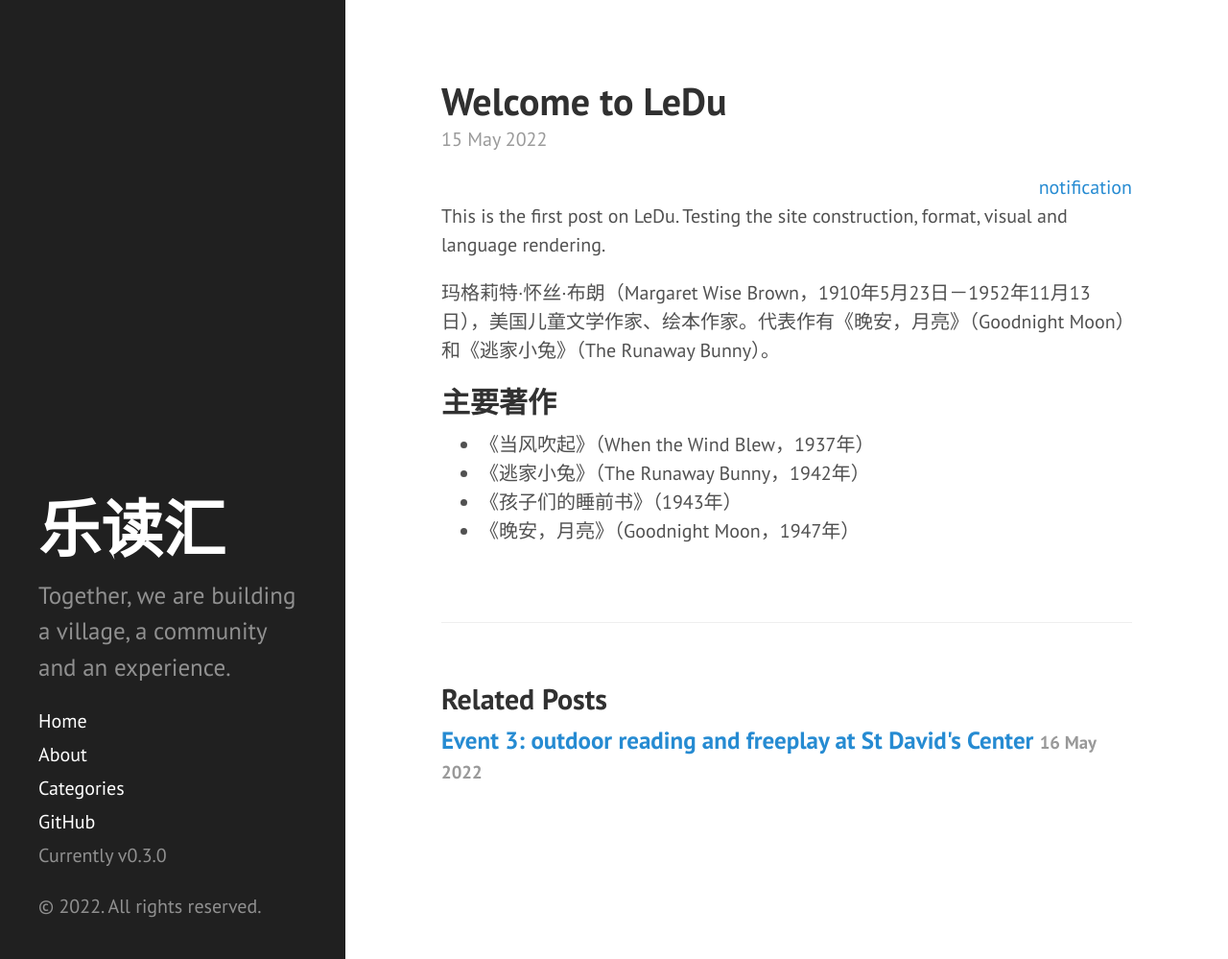
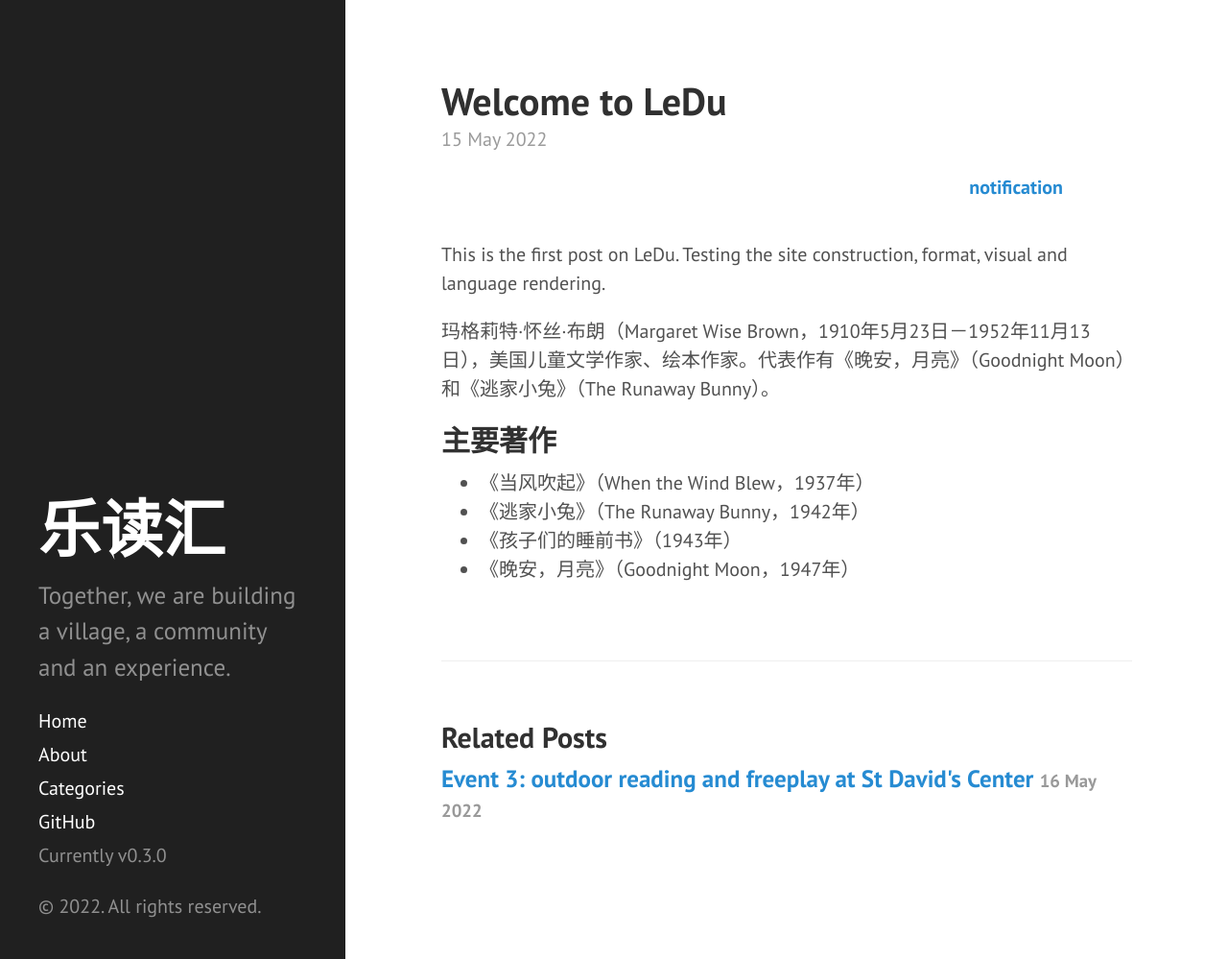
Before and after one commit to leducon/leducon.github.io, a Jekyll site: the page built from _posts/2022-05-14-welcome-to-ledu.md, in a window 1280 px wide and 999 px high. Shown: the whole window at 96% size. Built offline with Jekyll 4.4.1, drawn with Linux system fonts in a browser that asks for light colours; Markdown is read by kramdown in place of the engine named in the settings.

Commit message:
Update poole.css

```diff
--- a/public/css/poole.css
+++ b/public/css/poole.css
@@ -432,5 +432,8 @@ a.pagination-item:hover {
 
 /* Added category line */
 .post-categories {
-  text-align: right
+  width: 90%;
+  font-weight: bold;
+  padding-bottom: 2rem;
+  text-align: right;
 }
```
